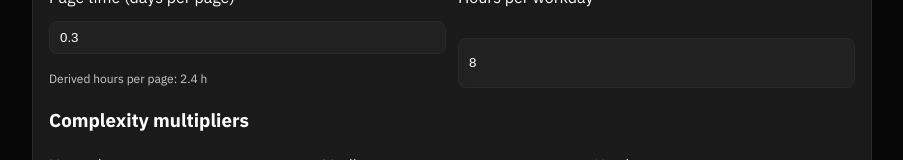
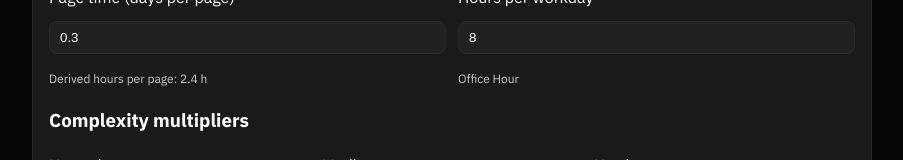
Before and after one commit to sinarxrey/DesignTimeline, a React (Vite) app: page / in a window 1280 px wide. Both pictures are taken after a click on the button 927 px from the left and 69 px from the top of the page. Shown: the part 414-574 px from the top of the page, without its empty margins (188-1091 px from the left). Built offline with nearby package versions, Linux system fonts and the light colour scheme.

Commit message:
Remove Your Role section from print mode while keeping it visible in regular view

```diff
--- a/src/App.jsx
+++ b/src/App.jsx
@@ -269,7 +269,7 @@ function App() {
         .card { border: 1px solid #ddd; border-radius: 8px; padding: 12px; background: #fff; }
         .label { color: #555; font-size: 12px; margin-bottom: 4px; }
         .value { font-size: 16px; font-weight: 700; }
-        @media print { body { padding: 0; } }
+        @media print { body { padding: 0; } .no-print { display: none; } }</content>
       </style>
       </head><body>
         <div class="print-title">Design Timeline${projectName ? `<br>${escapeHtml(projectName)}` : ''}</div>
@@ -284,10 +284,7 @@ function App() {
             <div class="label">Est. Page Time</div>
             <div class="value">${hoursPerPage.toFixed(1)} Hour / Page</div>
           </div>
-          <div class="card">
-            <div class="label">Your Role</div>
-            <div class="value">${escapeHtml(roleLabel)}</div>
-          </div>
+
           <div class="card">
             <div class="label">Total hours</div>
             <div class="value">${totals.totalHours.toFixed(2)} h</div>
@@ -546,6 +543,7 @@ function App() {
                     value={hoursPerDay}
                     onChange={e => setHoursPerDay(Number(e.target.value))}
                   />
+                  <span className="hint">Office Hour</span>
                 </label>
               </div>
 
```
